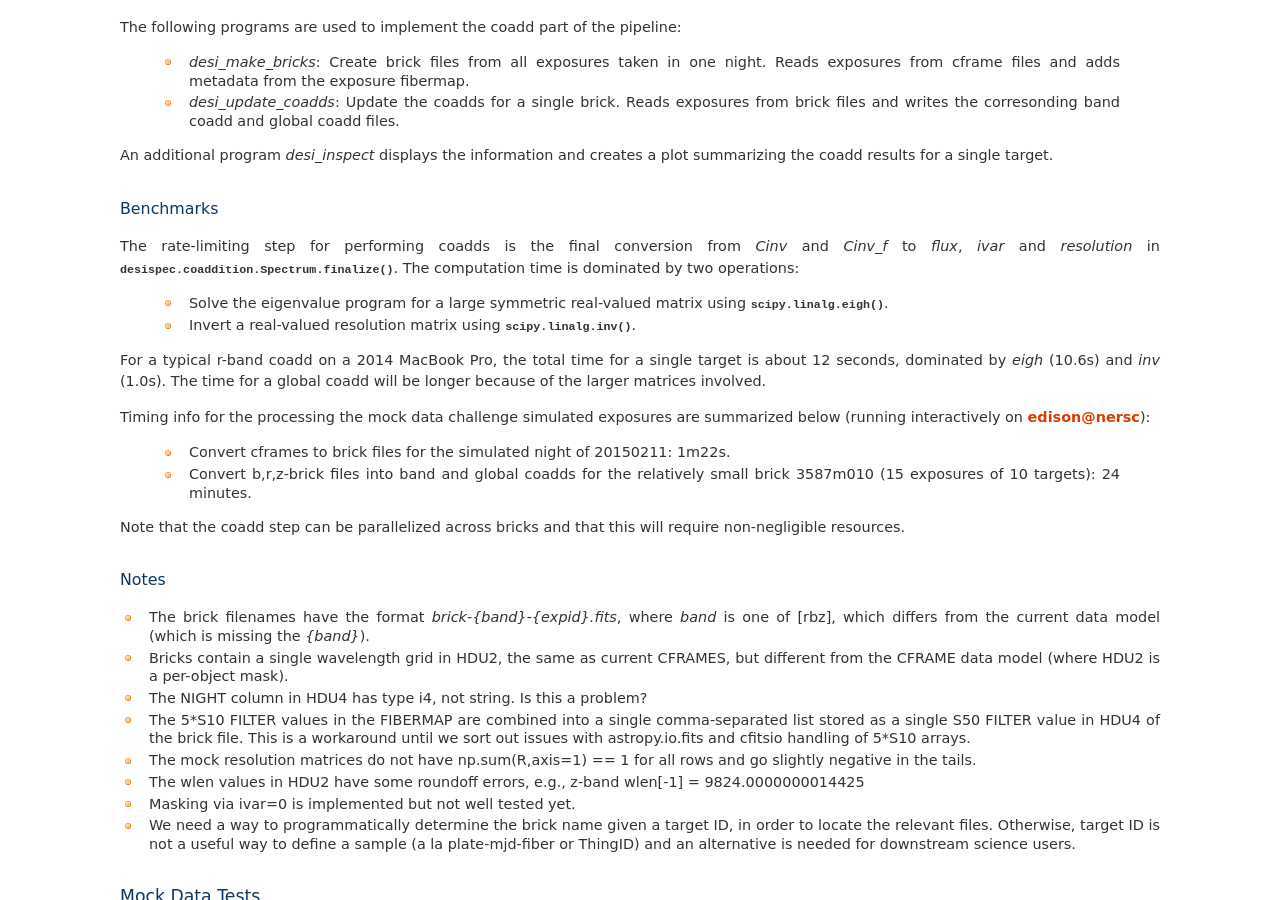
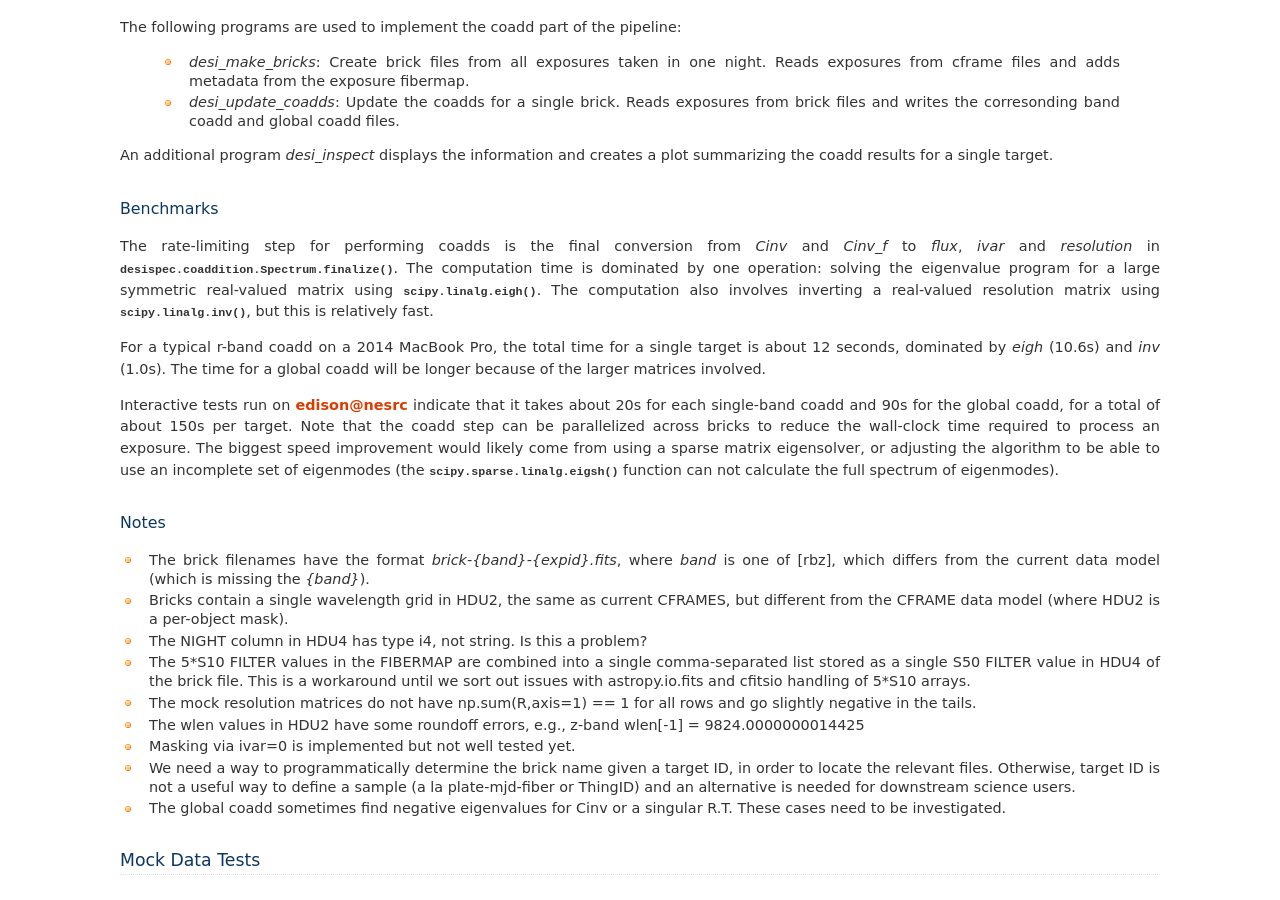
Before and after one commit to desihub/desispec, a Sphinx documentation site: the page built from doc/coadd.rst, in a window 1280 px wide and 900 px high, scrolled down 1681 px. Built offline with Sphinx 7.4.7, drawn with Linux system fonts in a browser that asks for light colours.

Commit message:
Catch singlar R.T exception

```diff
--- a/doc/coadd.rst
+++ b/doc/coadd.rst
@@ -86,19 +86,11 @@
 Benchmarks
 ----------
 
-The rate-limiting step for performing coadds is the final conversion from `Cinv` and `Cinv_f` to `flux`, `ivar` and `resolution` in :meth:`desispec.coaddition.Spectrum.finalize`.  The computation time is dominated by two operations:
+The rate-limiting step for performing coadds is the final conversion from `Cinv` and `Cinv_f` to `flux`, `ivar` and `resolution` in :meth:`desispec.coaddition.Spectrum.finalize`.  The computation time is dominated by one operation: solving the eigenvalue program for a large symmetric real-valued matrix using :func:`scipy.linalg.eigh`. The computation also involves inverting a real-valued resolution matrix using :func:`scipy.linalg.inv`, but this is relatively fast.
 
- * Solve the eigenvalue program for a large symmetric real-valued matrix using :func:`scipy.linalg.eigh`.
- * Invert a real-valued resolution matrix using :func:`scipy.linalg.inv`.
+For a typical r-band coadd on a 2014 MacBook Pro, the total time for a single target is about 12 seconds, dominated by `eigh` (10.6s) and `inv` (1.0s). The time for a global coadd will be longer because of the larger matrices involved.
 
-For a typical r-band coadd on a 2014 MacBook Pro, the total time for a single target is about 12 seconds, dominated by `eigh` (10.6s) and `inv` (1.0s).  The time for a global coadd will be longer because of the larger matrices involved.
-
-Timing info for the processing the mock data challenge simulated exposures are summarized below (running interactively on edison@nersc):
-
- * Convert cframes to brick files for the simulated night of 20150211: 1m22s.
- * Convert b,r,z-brick files into band and global coadds for the relatively small brick 3587m010 (15 exposures of 10 targets): 24 minutes.
-
-Note that the coadd step can be parallelized across bricks and that this will require non-negligible resources.
+Interactive tests run on edison@nesrc indicate that it takes about 20s for each single-band coadd and 90s for the global coadd, for a total of about 150s per target.  Note that the coadd step can be parallelized across bricks to reduce the wall-clock time required to process an exposure.  The biggest speed improvement would likely come from using a sparse matrix eigensolver, or adjusting the algorithm to be able to use an incomplete set of eigenmodes (the :func:`scipy.sparse.linalg.eigsh` function can not calculate the full spectrum of eigenmodes).
 
 Notes
 -----
@@ -111,6 +103,7 @@
 * The wlen values in HDU2 have some roundoff errors, e.g., z-band wlen[-1] = 9824.0000000014425
 * Masking via ivar=0 is implemented but not well tested yet.
 * We need a way to programmatically determine the brick name given a target ID, in order to locate the relevant files. Otherwise, target ID is not a useful way to define a sample (a la plate-mjd-fiber or ThingID) and an alternative is needed for downstream science users.
+* The global coadd sometimes find negative eigenvalues for Cinv or a singular R.T. These cases need to be investigated.
 
 Mock Data Tests
 ===============
```
Also changed, not shown: 2 other files.
